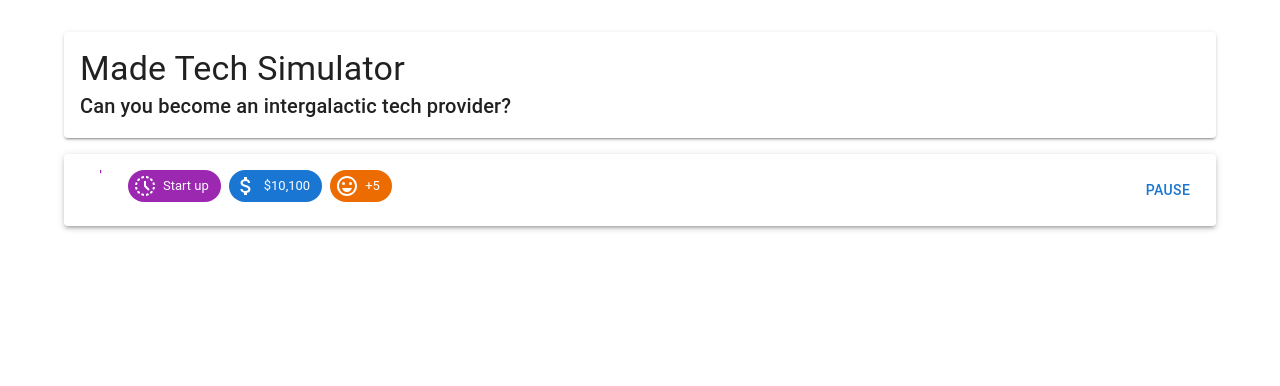
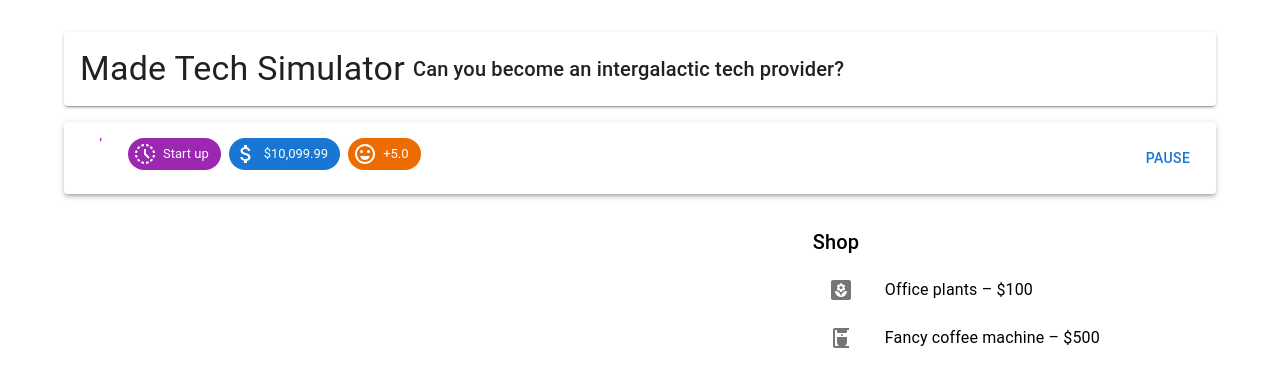
Before and after one commit to b-dalton/game-jam, a React (Create React App) app: page / in a window 1280 px wide. Both pictures are taken after a click on the button "START YOUR OWN TECH EMPIRE!". Shown: the top 386 px of the page. Built offline with nearby package versions, Linux system fonts and the light colour scheme.

Commit message:
Basic shop and items

```diff
--- a/package.json
+++ b/package.json
@@ -13,6 +13,7 @@
     "react": "^17.0.2",
     "react-dom": "^17.0.2",
     "react-scripts": "4.0.3",
+    "react-toast-notifications": "^2.5.1",
     "web-vitals": "^1.0.1"
   },
   "scripts": {
--- a/src/components/GameWindow.jsx
+++ b/src/components/GameWindow.jsx
@@ -1,4 +1,16 @@
-import { Container } from "@mui/material";
+import {
+  Container,
+  Box,
+  Typography,
+  List,
+  ListItem,
+  ListItemButton,
+  ListItemIcon,
+  ListItemText,
+  Tooltip,
+} from "@mui/material";
+import YardIcon from "@mui/icons-material/Yard";
+import CoffeeMakerIcon from "@mui/icons-material/CoffeeMaker";
 import React from "react";
 import { GameStageEnum, useGameState } from "../contexts/GameState";
 import { EventDialog } from "./EventDialog";
@@ -7,9 +19,41 @@
 import { TitleBar } from "./TitleBar";
 import { Toolbar } from "./Toolbar";
 
+const shopItems = [
+  {
+    name: "Office plants",
+    price: 100,
+    description:
+      "A bunch of office plants that'll make your human staff a little happier",
+    icon: <YardIcon />,
+    action: (state) => {
+      return {
+        ...state,
+        employeeHappiness: state.employeeHappiness + 0.05,
+        currency: state.currency - 100,
+      };
+    },
+  },
+  {
+    name: "Fancy coffee machine",
+    price: 500,
+    description:
+      "Look it's just a coffee machine but a little fancy, your employees seem to care deeply and it makes them happier",
+    icon: <CoffeeMakerIcon />,
+    action: (state) => {
+      return {
+        ...state,
+        employeeHappiness: state.employeeHappiness + 0.1,
+        currency: state.currency - 500,
+      };
+    },
+  },
+];
+
 export const GameWindow = () => {
   const {
-    state: { gameStage },
+    state: { gameStage, currency },
+    dispatch,
   } = useGameState();
 
   return (
@@ -29,7 +73,47 @@
       {gameStage === GameStageEnum.RUNNING && (
         <>
           <Toolbar />
-          <EventDialog />
+
+          <Box
+            sx={{
+              display: "flex",
+              justifyContent: "space-between",
+            }}
+          >
+            <Box>
+              <EventDialog />
+            </Box>
+
+            <Box
+              sx={{
+                width: "35%",
+              }}
+            >
+              <Typography variant="h6" component="h2">
+                Shop
+              </Typography>
+
+              <List>
+                {shopItems.map((item, index) => (
+                  <ListItem disablePadding key={index}>
+                    <Tooltip title={item.description}>
+                      <ListItemButton
+                        disabled={item.price > currency}
+                        onClick={() =>
+                          dispatch({ type: "purchaseItem", payload: item })
+                        }
+                      >
+                        <ListItemIcon>{item.icon}</ListItemIcon>
+                        <ListItemText
+                          primary={`${item.name} – $${item.price}`}
+                        />
+                      </ListItemButton>
+                    </Tooltip>
+                  </ListItem>
+                ))}
+              </List>
+            </Box>
+          </Box>
         </>
       )}
 
--- a/src/components/TitleBar.jsx
+++ b/src/components/TitleBar.jsx
@@ -1,4 +1,4 @@
-import { Paper, Typography } from "@mui/material";
+import { Paper, Stack, Typography } from "@mui/material";
 
 export const TitleBar = () => {
   return (
@@ -9,12 +9,21 @@
         padding: "1rem",
       }}
     >
+      <Stack
+        direction="row"
+        spacing={1}
+        sx={{
+          display: "flex",
+          alignItems: "center",
+        }}
+      >
         <Typography variant="h4" component="h1">
           Made Tech Simulator
         </Typography>
         <Typography variant="h6" component="h2">
           Can you become an intergalactic tech provider?{" "}
         </Typography>
+      </Stack>
     </Paper>
   );
 };
--- a/src/components/Toolbar.jsx
+++ b/src/components/Toolbar.jsx
@@ -75,7 +75,9 @@
         <Tooltip title="Employee happiness">
           <Chip
             color="warning"
-            label={`${employeeHappiness > 0 ? "+" : ""}${employeeHappiness}`}
+            label={`${
+              employeeHappiness > 0 ? "+" : ""
+            }${employeeHappiness.toFixed(1)}`}
             icon={<SentimentVerySatisfiedIcon />}
           />
         </Tooltip>
--- a/src/contexts/GameState.js
+++ b/src/contexts/GameState.js
@@ -15,6 +15,7 @@
   currency: 10000,
   currencyChange: 100,
   employeeHappiness: 5,
+  employeeHappinessChange: -0.001,
   activeEvent: null,
 };
 
@@ -25,10 +26,8 @@
         return state;
       }
 
-      const newState = action.payload.action(state);
-
       return {
-        ...newState,
+        ...action.payload.action(state),
         activeEvent: action.payload,
       };
     case "completeEvent":
@@ -61,9 +60,23 @@
         ...state,
         gameTime: state.gameTime + 1,
         currency: state.currency + state.currencyChange * happinessMultiplier,
+        employeeHappiness:
+          state.employeeHappiness + state.employeeHappinessChange,
       };
     case "resetTime":
       return initialState;
+    case "purchaseItem":
+      if (state.gameStage !== GameStageEnum.RUNNING) {
+        return state;
+      }
+
+      if (state.currency < action.payload.price) {
+        return state;
+      }
+
+      return {
+        ...action.payload.action(state),
+      };
     default:
       throw new Error(`Unexpected action type ${action.type}`);
   }
```
Also changed, not shown: 1 other file (tests, documents, lock files or other folders). Lines whose indentation alone changed are shown as unchanged.
